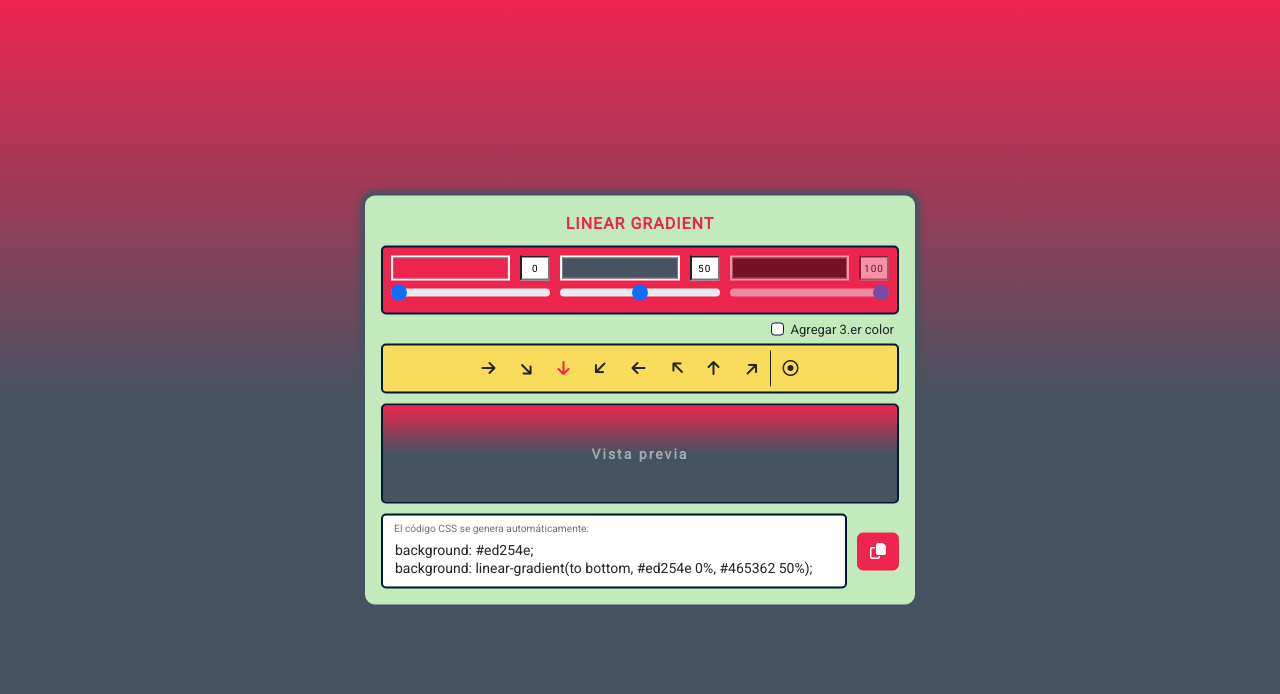
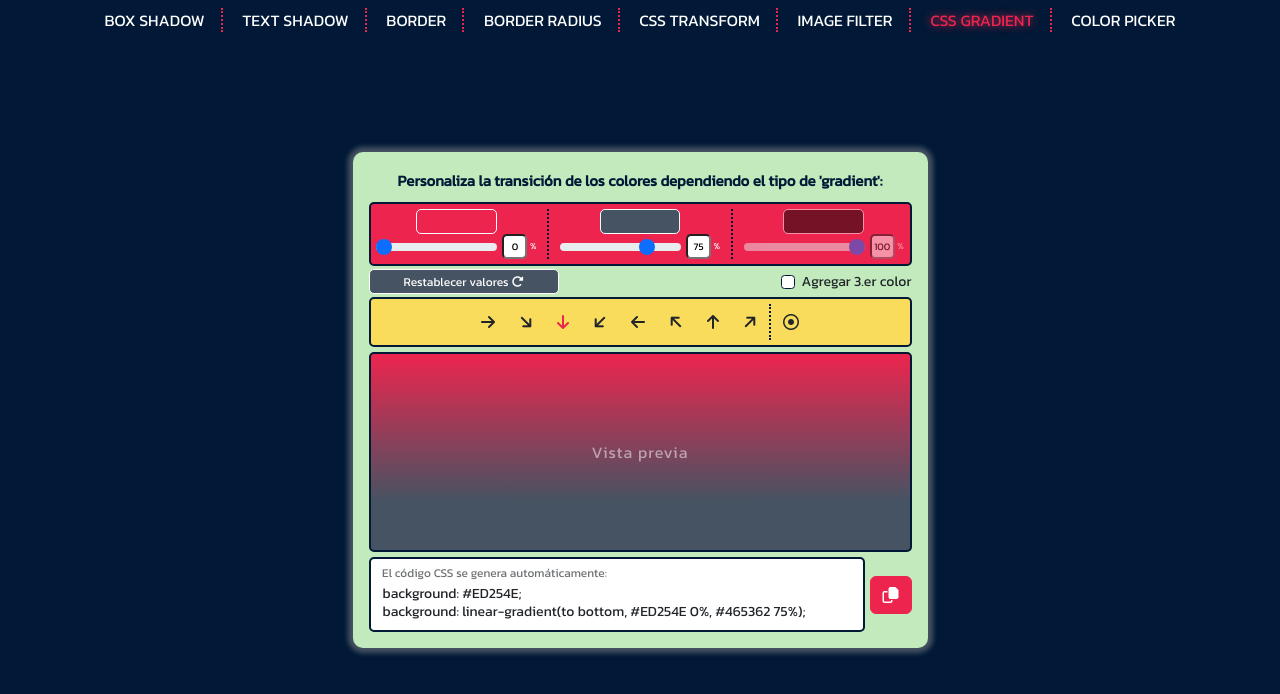
Before and after one commit to MauricioBarrueta/gradientBgGenerator, a website: page index.html in a window 1280 px wide. Drawn offline with nearby package versions, Linux system fonts and the light colour scheme.

Commit message:
Actualización y se agregaron los enlaces pendientes

```diff
--- a/index.html
+++ b/index.html
@@ -11,47 +11,61 @@
     <link rel="icon" type="image/x-icon" href="src/img/favicon.ico">
 </head>
 <body class="body">
-    <main>
-        <section class="gradient-linear active">
+    <nav class="navMenu">
+        <a href="https://mauriciobarrueta.github.io/boxShadowGenerator/">Box Shadow</a>
+        <a href="https://mauriciobarrueta.github.io/textShadowGenerator/">Text Shadow</a>
+        <a href="https://mauriciobarrueta.github.io/borderGenerator/">Border</a>
+        <a href="https://mauriciobarrueta.github.io/borderRadiusGenerator/">Border Radius</a>
+        <a href="https://mauriciobarrueta.github.io/transformGenerator/">CSS Transform</a>
+        <a href="https://mauriciobarrueta.github.io/filterGenerator/">Image Filter</a>
+        <a href="" class="active">CSS Gradient</a>
+        <a href="https://mauriciobarrueta.github.io/rgbaHexGenerator/">Color Picker</a>
+      </nav>
+
+    <div class="container">
         <div class="card-container">
-                <span class="card-title">Linear Gradient</span>
+            <span class="card-title">Personaliza la transición de los colores dependiendo el tipo de 'gradient':</span>
             <div class="colors">
                 <div class="color">
-                        <input type="color" class="color-1" value="#5F758E">
-                        <input type="number" id="range1Value" oninput="clr1.value=range1Value.value">
+                    <input type="color" class="color-1" value="#5F758E" title="Color #1">
                     <input type="range" class="form-range" id="clr1" min="0" max="100" step="1" value="0" oninput="range1Value.value=clr1.value">
+                    <input type="number" id="range1Value" oninput="clr1.value=range1Value.value"><span>%</span>
                 </div>
                 <div class="color">
-                        <input type="color" class="color-2" value="#383961">
-                        <input type="number" id="range2Value" oninput="clr2.value=range2Value.value">
+                    <input type="color" class="color-2" value="#383961" title="Color #2">
                     <input type="range" class="form-range" id="clr2" min="0" max="100" step="1" value="50" oninput="range2Value.value=clr2.value">
+                    <input type="number" id="range2Value" oninput="clr2.value=range2Value.value"><span>%</span>
                 </div>
                 <div class="color div-color3">
-                        <input type="color" class="color-3">
-                        <input type="number" id="range3Value" oninput="clr3.value=range3Value.value">
+                    <input type="color" class="color-3" title="Color #3">
                     <input type="range" class="form-range" id="clr3" min="0" max="100" step="1" value="100" oninput="range3Value.value=clr3.value">
+                    <input type="number" id="range3Value" oninput="clr3.value=range3Value.value"><span>%</span>
                 </div>
             </div>
-
+            <button class="btn btn-dark" type="button" id="reset">Restablecer valores &#xf2f9;</button>
             <div class="form-check">
                 <input class="form-check-input" type="checkbox" value="" id="thirdColorEnabled">
                 <label class="form-check-label" for="thirdColorEnabled">Agregar 3.er color</label>
             </div>
 
             <div class="direction">
-                    <button class="btn" onclick="getGradientDirection('to right', this)">&#xf061;</button> <!-- Right -->
-                    <button class="btn fa-rotate-by" onclick="getGradientDirection('to bottom right', this)" style="--fa-rotate-angle: 225deg;">&#xf060;</button>
-                    <button class="active btn" onclick="getGradientDirection('to bottom', this)">&#xf063;</button> <!-- Bottom -->
-                    <button class="btn fa-rotate-by" onclick="getGradientDirection('to bottom left', this)" style="--fa-rotate-angle: 315deg;">&#xf060;</button>
-                    <button class="btn" onclick="getGradientDirection('to left', this)">&#xf060;</button> <!-- Left -->
-                    <button class="btn fa-rotate-by" onclick="getGradientDirection('to top left', this)" style="--fa-rotate-angle: 45deg;">&#xf060;</button>
-                    <button class="btn" onclick="getGradientDirection('to top', this)">&#xf062;</button> <!-- Top -->
-                    <button class="btn fa-rotate-by" onclick="getGradientDirection('to top right', this)" style="--fa-rotate-angle: 135deg;">&#xf060;</button>
-                    <button class="btn isRadial" onclick="getGradientDirection('circle', this)">&#xf192;</button>
+                <button class="btn" onclick="getGradientDirection('to right', this)" title="to right">&#xf061;</button>
+                <button class="btn fa-rotate-by" onclick="getGradientDirection('to bottom right', this)"
+                    style="--fa-rotate-angle: 225deg;" title="to bottom right">&#xf060;</button>
+                <button class="active btn" onclick="getGradientDirection('to bottom', this)" title="to bottom">&#xf063;</button>
+                <button class="btn fa-rotate-by" onclick="getGradientDirection('to bottom left', this)"
+                    style="--fa-rotate-angle: 315deg;" title="to bottom left">&#xf060;</button>
+                <button class="btn" onclick="getGradientDirection('to left', this)" title="to left">&#xf060;</button>
+                <button class="btn fa-rotate-by" onclick="getGradientDirection('to top left', this)"
+                    style="--fa-rotate-angle: 45deg;" title="to top left">&#xf060;</button>
+                <button class="btn" onclick="getGradientDirection('to top', this)" title="to top">&#xf062;</button>
+                <button class="btn fa-rotate-by" onclick="getGradientDirection('to top right', this)"
+                    style="--fa-rotate-angle: 135deg;" title="to top right">&#xf060;</button>
+                <button class="btn isRadial" onclick="getGradientDirection('circle', this)" title="Radial Gradient">&#xf192;</button>
             </div>
-                <div class="preview">
-                    <span>Vista previa</span>
-                </div>
+
+            <div class="preview"><span>Vista previa</span></div>
+
             <div class="code">
                 <div class="form-floating">
                     <textarea class="form-control" id="css-code"></textarea>
@@ -60,8 +74,8 @@
                 <button class="btn btn-danger" id="copy-code" title="Copiar">&#xf0c5;</button>
             </div>
         </div>
-        </section>
-    </main>
+    </div>
+
     <script src="https://cdn.jsdelivr.net/npm/bootstrap@5.3.2/dist/js/bootstrap.bundle.min.js" integrity="sha384-C6RzsynM9kWDrMNeT87bh95OGNyZPhcTNXj1NW7RuBCsyN/o0jlpcV8Qyq46cDfL" crossorigin="anonymous"></script>
     <script src="src/js/main.js"></script>
 </body>
--- a/src/js/main.js
+++ b/src/js/main.js
@@ -1,21 +1,18 @@
-const divColor3 = document.querySelector('.div-color3')
+const color1 = document.querySelector(".color-1"), color2 = document.querySelector(".color-2"), color3 = document.querySelector('.color-3')
+const clrRange1 = document.getElementById('clr1'), clrRangeValue1 = document.getElementById('range1Value'),
+    clrRange2 = document.getElementById('clr2'), clrRangeValue2 = document.getElementById('range2Value'),
+    clrRange3 = document.getElementById('clr3'), clrRangeValue3 = document.getElementById('range3Value')
+
+const pageBody = document.querySelector('body'), gradientPreview = document.querySelector('.preview'),
+    isRadialBtnActive = document.querySelector('.isRadial'), resetButton = document.getElementById('reset'), divColor3 = document.querySelector('.div-color3')
+let gradientDefaultDirection = 'to bottom', cssCodeText = document.getElementById("css-code")
+
 window.onload = () => {
     divColor3.classList.add('disabled')
     resetValues()
     generateLinearGradientCode()
 }
 
-const pageBody = document.querySelector('body')
-
-const color1 = document.querySelector(".color-1"), color2 = document.querySelector(".color-2"), color3 = document.querySelector('.color-3')
-const clrRange1 = document.getElementById('clr1'), clrRangeValue1 = document.getElementById('range1Value'),
-    clrRange2 = document.getElementById('clr2'), clrRangeValue2 = document.getElementById('range2Value'),
-    clrRange3 = document.getElementById('clr3'), clrRangeValue3 = document.getElementById('range3Value')
-
-let gradientDefaultDirection = 'to bottom', cssCodeText = document.getElementById("css-code")
-const gradientPreview = document.querySelector('.preview')
-
-const isRadialBtnActive = document.querySelector('.isRadial')
 /* Se obtiene la direccion de acuerdo al botón seleccionado y verifica cuál función se tiene que llamar */
 const getGradientDirection = (direction, clickedBtn) => {
     let directionButtons = document.querySelectorAll(".direction button");
@@ -28,31 +25,25 @@ const getGradientDirection = (direction, clickedBtn) => {
     isRadialBtnActive.classList.contains('active') ? generateRadialGradientCode() : generateLinearGradientCode()
 }
 
-let cardTitle = document.querySelector('.card-title'), color3Value = ''
 const isThirdColorChecked = document.getElementById('thirdColorEnabled')
-
 /* Se genera el código y se aplican los estilos para la vista previa de 'linear-gradient' */
 const generateLinearGradientCode = () => {
-    isThirdColorChecked.checked ? (color3Value = `, ${color3.value} ${clrRange3.value}%`, divColor3.classList.remove('disabled'))
+    isThirdColorChecked.checked ? (color3Value = `, ${color3.value.toUpperCase()} ${clrRange3.value}%`, divColor3.classList.remove('disabled'))
         : (color3Value = '', divColor3.classList.add('disabled'))
-    cardTitle.innerHTML = 'Linear Gradient'
 
-    cssCodeText.value = `background: ${color1.value};\nbackground: linear-gradient(${gradientDefaultDirection}, ${color1.value} ${clrRange1.value}%, ${color2.value} ${clrRange2.value}%${color3Value});`
-    pageBody.style.background = `${color1.value}`
-    pageBody.style.backgroundImage = `linear-gradient(${gradientDefaultDirection}, ${color1.value} ${clrRange1.value}%, ${color2.value} ${clrRange2.value}%${color3Value})`
-    gradientPreview.style.backgroundImage = `linear-gradient(${gradientDefaultDirection}, ${color1.value} ${clrRange1.value}%, ${color2.value} ${clrRange2.value}%${color3Value})`
+    let linearGradientCode = `linear-gradient(${gradientDefaultDirection}, ${color1.value.toUpperCase()} ${clrRange1.value}%, ${color2.value.toUpperCase()} ${clrRange2.value}%${color3Value})`
+    cssCodeText.value = `background: ${color1.value.toUpperCase()};\nbackground: ${linearGradientCode};`
+    gradientPreview.style.backgroundImage = linearGradientCode
 }
 
 /* Se genera el código y se aplican los estilos para la vista previa de 'radial-gradient' */
 const generateRadialGradientCode = () => {
-    isThirdColorChecked.checked ? (color3Value = `, ${color3.value} ${clrRange3.value}%`, divColor3.classList.remove('disabled'))
+    isThirdColorChecked.checked ? (color3Value = `, ${color3.value.toUpperCase()} ${clrRange3.value}%`, divColor3.classList.remove('disabled'))
         : (color3Value = '', divColor3.classList.add('disabled'))
-    cardTitle.innerHTML = 'Radial Gradient'
 
-    cssCodeText.value = `background: ${color1.value};\nbackground: radial-gradient(${gradientDefaultDirection}, ${color1.value} ${clrRange1.value}%, ${color2.value} ${clrRange2.value}%${color3Value});`
-    pageBody.style.background = `${color1.value}`
-    pageBody.style.backgroundImage = `radial-gradient(${gradientDefaultDirection}, ${color1.value} ${clrRange1.value}%, ${color2.value} ${clrRange2.value}%${color3Value})`
-    gradientPreview.style.backgroundImage = `radial-gradient(${gradientDefaultDirection}, ${color1.value} ${clrRange1.value}%, ${color2.value} ${clrRange2.value}%${color3Value})`
+    let radialGradientCode = `radial-gradient(${gradientDefaultDirection}, ${color1.value.toUpperCase()} ${clrRange1.value}%, ${color2.value.toUpperCase()} ${clrRange2.value}%${color3Value})`
+    cssCodeText.value = `background: ${color1.value.toUpperCase()};\nbackground: ${radialGradientCode};`
+    gradientPreview.style.backgroundImage = radialGradientCode
 }
 
 /* Se llama al evento 'input' cada que el valor de los rangos cambia, también verifica cuál de las funciones se llamará */
@@ -68,10 +59,13 @@ isThirdColorChecked.addEventListener('change', () => {
     isRadialBtnActive.classList.contains('active') ? generateRadialGradientCode() : generateLinearGradientCode()
 })
 
+resetButton.addEventListener('click', () => {
+    resetValues()
+    generateLinearGradientCode()
+})
+
 const resetValues = () => {
-    clrRange1.value = clrRangeValue1.value = 0
-    clrRange2.value = clrRangeValue2.value = 50
-    clrRange3.value = clrRangeValue3.value = 100
+    clrRange1.value = clrRangeValue1.value = 0, clrRange2.value = clrRangeValue2.value = 75, clrRange3.value = clrRangeValue3.value = 100
     color1.value = '#ED254E', color2.value = '#465362', color3.value = '#000000'
     isThirdColorChecked.checked = false
 }
--- a/src/scss/styles.scss
+++ b/src/scss/styles.scss
@@ -1,8 +1,8 @@
-@import url('https://fonts.googleapis.com/css2?family=Roboto&display=swap');
+@import url('https://fonts.googleapis.com/css2?family=Kanit&display=swap');
 
 * {
     margin: 0; padding: 0; box-sizing: border-box;
-    font-family: 'Roboto', sans-serif, FontAwesome;
+    font-family: 'Kanit', sans-serif, FontAwesome;
 }
 
 /* Color Palette */
@@ -11,64 +11,83 @@ $naplesYellow: #F9DC5C;
 $teaGreen: #C2EABD;
 $oxfordBlue: #011936;
 $Charcoal: #465362;
-$fa-bounce-animation: fa-bounce 1s ease-out infinite;
 
 body {
-    min-height: 100vh; padding: 1em;
-    main, .colors, .color, .direction, .preview, .code {
+    background-color: $oxfordBlue;
+    .navMenu {
+        text-align: center;
+        padding: 0.5rem;
+        .active { color: #ED254E; text-shadow: 0px 0px 8px rgba(237, 37, 78, 1); }
+        a {
+            color: white;
+            font-size: 16px; text-decoration: none; text-transform: uppercase;
+            padding: 0 1em; border-right: 2px dotted $redCrayola;
+            transition: all 0.2s ease-in-out;
+            &:last-child { border-right: 0; }
+            &:hover { color: $redCrayola; }
+        }
+    }
+
+    .container, .colors, .color, .direction, .preview, .code {
         display: flex; align-items: center; justify-content: center; flex-wrap: wrap;
     }
-    main {
-        section {
-            position: absolute; top: 50%;
-            transform: translateY(-50%);
-        }
+    .container {
+        min-height: 90vh;
         .card-container {
-            width: auto; max-width: 550px; height: auto;
+            width: auto; max-width: 575px; min-width: 300px; height: auto;
             padding: 1em; border-radius: 10px; box-shadow: 0px 0px 5px 5px #465362;
             background-color: $teaGreen;
 
             .card-title {
                 width: 100%; display: inline-block;
-                text-align: center; text-transform: uppercase; font-size: 16px; font-weight: bold; letter-spacing: 1px;
-                color: $redCrayola; cursor: default;
+                text-align: center; font-size: 15px; font-weight: bold;
+                color: $oxfordBlue; user-select: none;
             }
 
-            .colors { /* Color */
+            .colors {
                 flex-wrap: nowrap; gap: 10px;
                 text-align: center;
-                margin: 10px 0 5px 0; border-radius: 5px; padding: 0.5rem;
+                margin: 10px 0 5px 0; border-radius: 5px; padding: 5px;
                 background-color: $redCrayola; border: 2px solid $oxfordBlue;
-
                 .color {
+                    border-right: 2px dotted $oxfordBlue; padding-right: 10px;
+                    &:last-child { border-right: 0; padding-right: 0; }
                     input[type = color] {
-                        width: 75%; height: 25px;
-                        appearance: none; -moz-appearance: none; -webkit-appearance: none; background: none;
-                        border: 2px solid white; padding: 0; cursor: pointer;
-                        &:hover {
-                            animation: $fa-bounce-animation; animation-iteration-count: 1;
-                            --fa-bounce-height: 1;
-                        }
-                    }
-                    input::-webkit-outer-spin-button, input::-webkit-inner-spin-button {
-                        -webkit-appearance: none; margin: 0;
-                    }
-                    input[type = number] {
-                        width: 30px; height: 25px; margin-left: auto;
-                        font-size: 10px; text-align: center; letter-spacing: 1px;
-                        appearance: none; -moz-appearance: textfield;
+                        width: 50%; height: 25px;
+                        appearance: none; -webkit-appearance: none; -moz-appearance: none;
+                        border: 0; background: transparent; transition: 0.25s;
+                        cursor: pointer;
+                        &:hover { scale: 1.05; }
+                        &::-webkit-color-swatch { border-radius: 5px; border: 1px solid white; }
+                        &::-moz-color-swatch { border-radius: 5px; border: 1px solid white; }
                     }
                     input[type = range] {
+                        width: 75%; height: 25px;
                         cursor: pointer;
                     }
+                    input::-webkit-outer-spin-button, input::-webkit-inner-spin-button { -webkit-appearance: none; margin: 0; }
+                    input[type = number] {
+                        width: 25px; height: 25px; margin-left: 5px;
+                        font-size: 10px; text-align: center;
+                        appearance: none; -moz-appearance: textfield; border-radius: 5px;
+                    }
+                    span {
+                        font-size: 9px; color: white;
+                        margin-left: 2.5px;
+                    }
                 }
-                .div-color3.disabled {
-                    pointer-events: none; opacity: .5;
-                }
+                .div-color3.disabled { pointer-events: none; opacity: .5; }
             }
-            .form-check { /* Color #3 Checkbox */
-                font-size: 13px;
-                padding-inline: 5px; float: right; margin: 0;
+            #reset {
+                width: 35%; min-width: fit-content; height: 25px;
+                font-size: 12px; line-height: 1;
+                background-color: $Charcoal; border-color: white;
+                border-radius: 5px !important; margin-top: -8px;
+                &:hover { background-color: black; }
+            }
+
+            .form-check {
+                font-size: 14px; float: right;
                 input[type = checkbox] {
                     border: 1px solid $oxfordBlue;
                     cursor: pointer; transition: 0.25s;
@@ -79,39 +98,32 @@ body {
                 }
             }
 
-            .direction { /* Gradient Direction */
+            .direction {
                 width: 100%;
-                padding: 5px;
-                border-radius: 5px; border: 2px solid $oxfordBlue;
-                background-color: $naplesYellow; color: white;
-
+                padding: 5px; border-radius: 5px;
+                background-color: $naplesYellow; color: white; border: 2px solid $oxfordBlue;
                 button {
                     border: none;
                     &:focus, &:hover, &:active { font-weight: bolder; color: $redCrayola; }
                 }
-                .btn.active { color: $redCrayola; }
-                .isRadial { border-radius: 0; border-left: 1px solid; }
-
+                .btn.active { color: $redCrayola; font-weight: bolder; }
+                .isRadial { border-radius: 0; border-left: 2px dotted $oxfordBlue; }
             }
 
-            .preview { /* Gradient Preview */
-                width: 100%; height: 100px;
-                margin: 10px 0; border-radius: 5px;
-                border: 2px solid $oxfordBlue;
+            .preview {
+                height: 200px;
+                margin: 5px 0; border-radius: 5px; border: 2px solid $oxfordBlue;
                 span {
                     color: white; opacity: .5;
-                    font-size: 14px; font-weight: bold; letter-spacing: 2px;
-                    cursor: default;
+                    font-size: 16px; letter-spacing: 1px; cursor: default;
                 }
             }
 
-            .code { /* Gradient CSS Code */
+            .code {
                 flex-wrap: nowrap;
                 .form-floating {
-                    width: 90%;
-                    label {
-                        font-size: 12px;
-                    }
+                    width: 100%;
+                    label { font-size: 14px; }
                     textarea {
                         height: fit-content;
                         border-radius: 5px; border: 2px solid $oxfordBlue;
@@ -121,7 +133,7 @@ body {
                     }
                 }
                 button {
-                    margin-left: 10px;
+                    margin-left: 5px;
                     background-color: $redCrayola; border-color: $redCrayola;
                     &:hover { background-color: var(--bs-btn-hover-bg); }
                 }
```
Also changed, not shown: src/scss/styles.css, 1 other file. Lines whose indentation alone changed are shown as unchanged.
